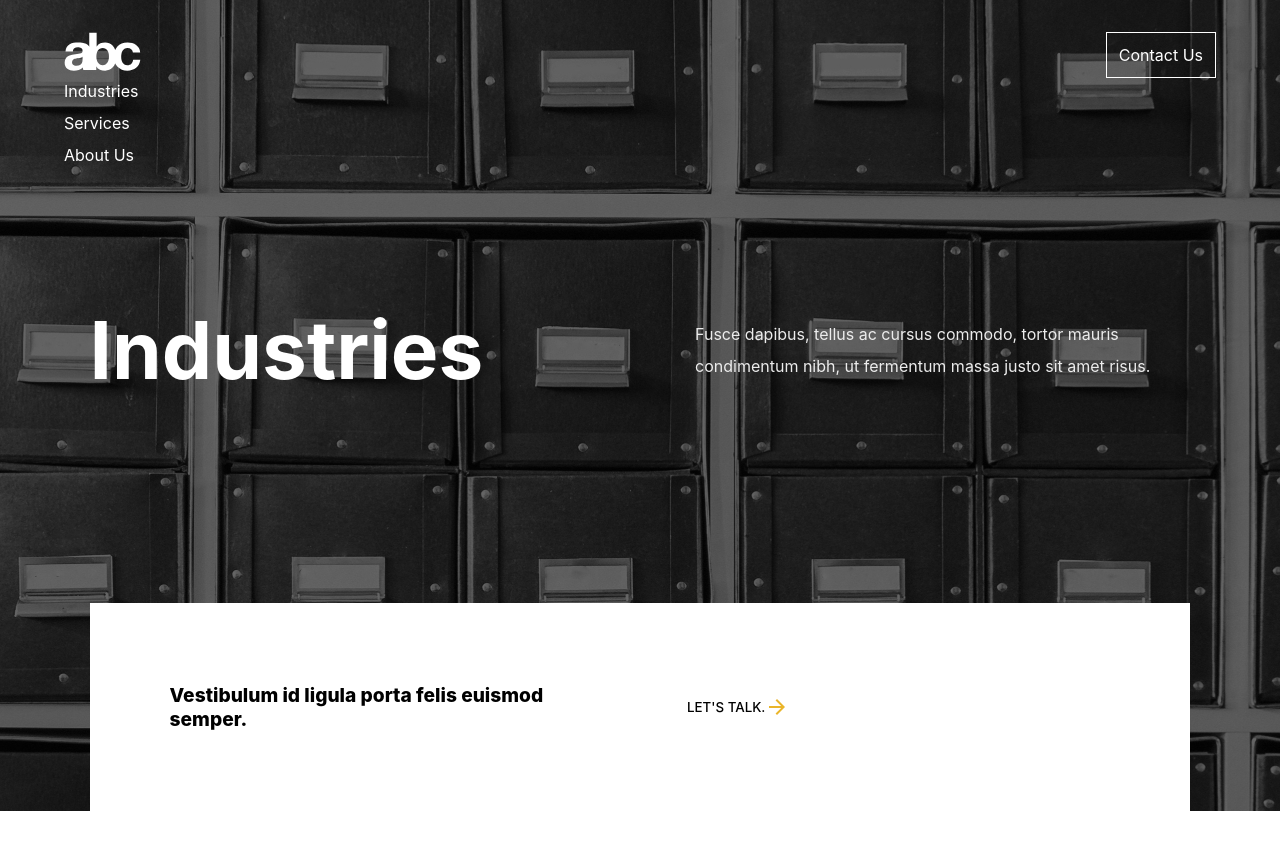
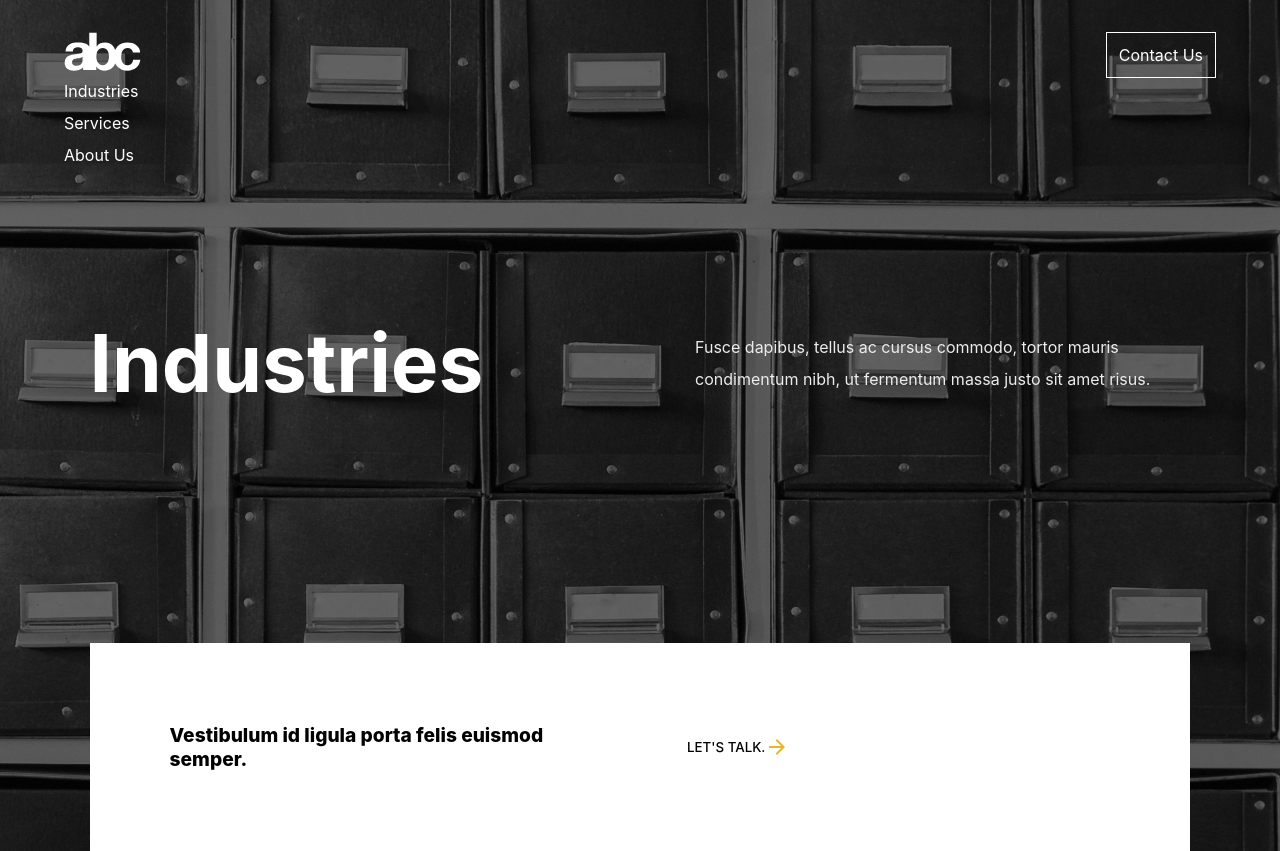
Before and after one commit to rl45/bkwld-component-dev-test, a React (Create React App) app: page / in a window 1280 px wide. Before the commit the page ends 811 px from the top, so only its background shows below. Built offline with nearby package versions, Linux system fonts and the light colour scheme.

Commit message:
Update Height

```diff
--- a/src/components/Header.js
+++ b/src/components/Header.js
@@ -9,7 +9,7 @@ export default function Header() {
     const [aboutActive, setAboutActive] = useState(false)
 
     return (
-        <div className="header-flex-grid pad-sides-5 height-auto">
+        <div className="header-flex-grid pad-sides-5 height-header">
                 <div className="col pad-top">
                     <div className="width-min">
                         <img src={logo} alt="Logo" />
--- a/src/components/Page.js
+++ b/src/components/Page.js
@@ -28,7 +28,7 @@ export default function Page(props) {
     }, [props])
 
     return (
-        <div className="pad-2 pad-sides-7 flex-col height-80">
+        <div className="pad-2 pad-sides-7 flex-col height-page">
             <HeadlineSubheader headline={headline} subhead={subhead}></HeadlineSubheader>
             <CallToAction cta={cta}></CallToAction>
         </div>
--- a/src/css/style.css
+++ b/src/css/style.css
@@ -85,11 +85,11 @@
     animation-name: slideout;
     padding: 5rem;
 }
-.height-auto{
-    height: auto;
+.height-header{
+    min-height: 15vh;
 }
-.height-80{
-    min-height: 80vh;
+.height-page{
+    min-height: 85vh;
 }
 .vertically-center{
     margin-top: auto;
```
